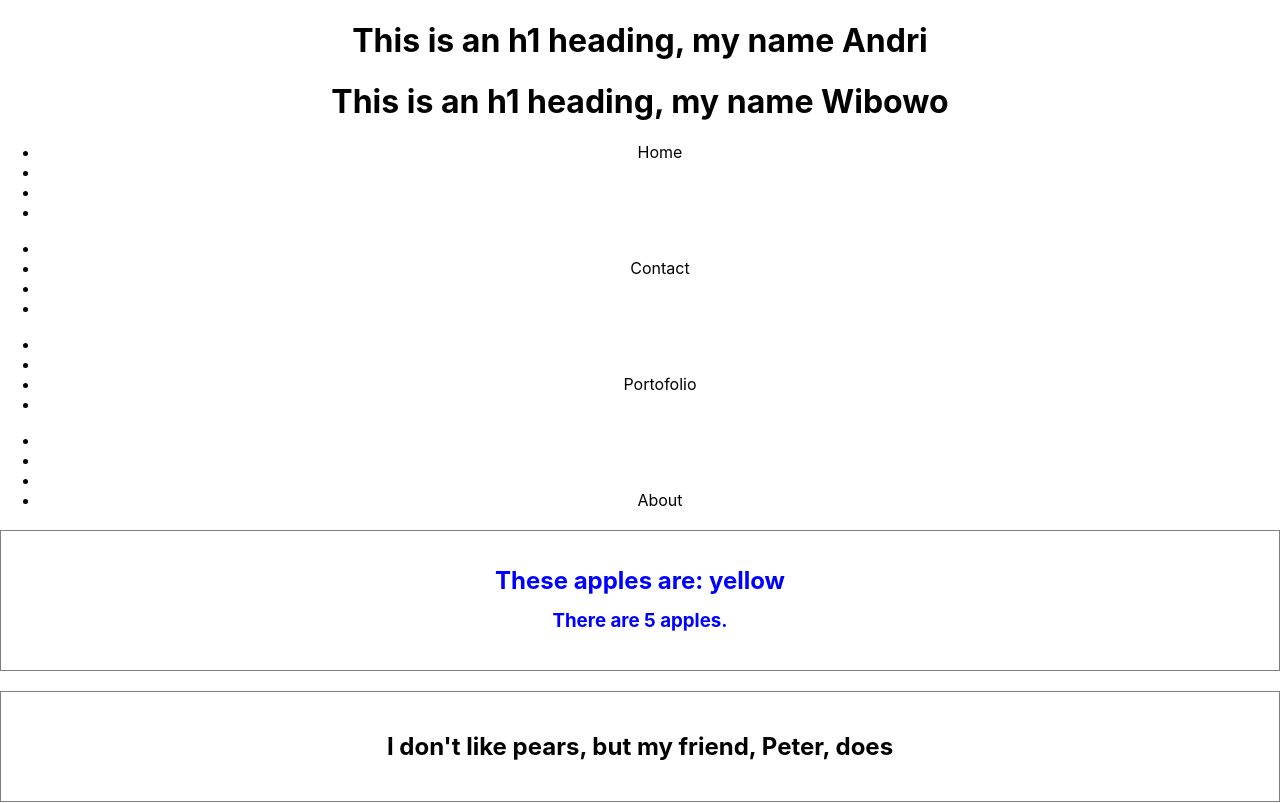
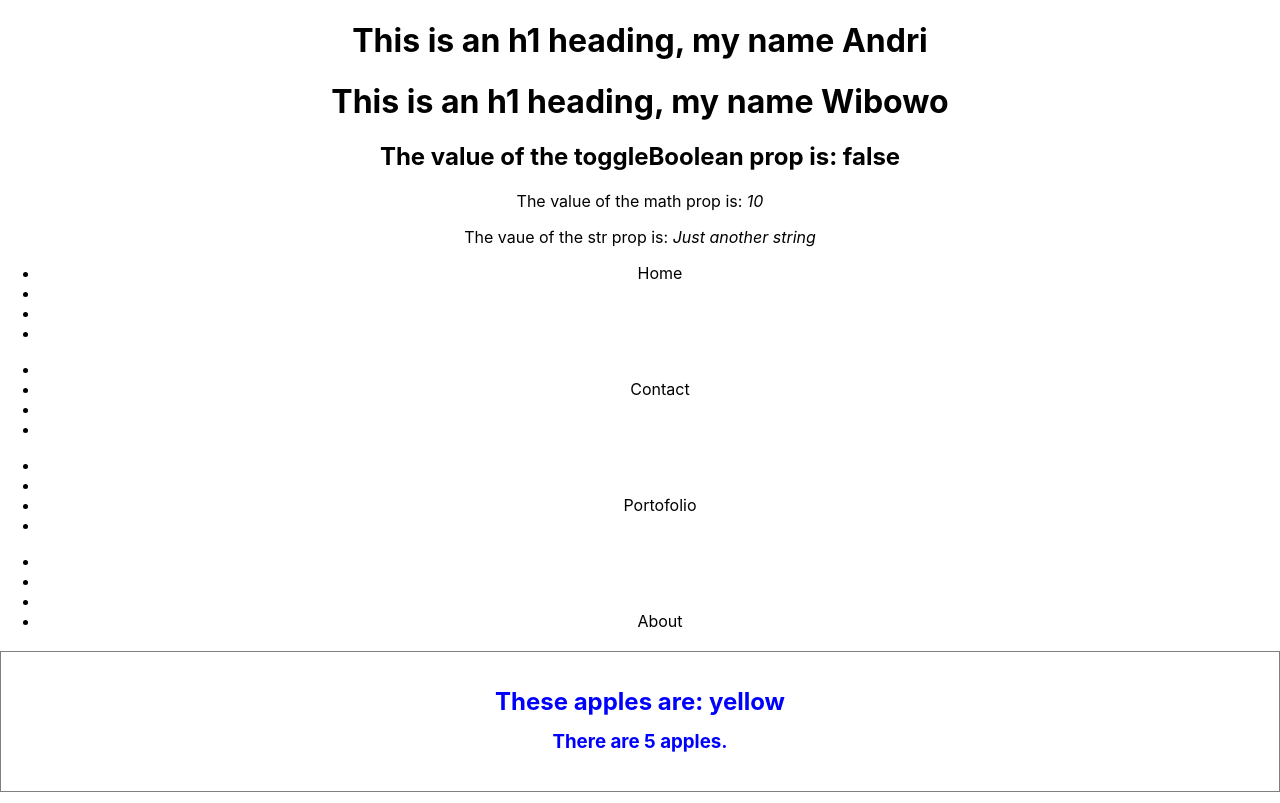
Before and after one commit to devandri/basic-react, a React (Create React App) app: page / in a window 1280 px wide. Shown: the top 803 px of the page. Built offline with nearby package versions, Linux system fonts and the light colour scheme.

Commit message:
practice(basic): split exercise in function

```diff
--- a/src/App.js
+++ b/src/App.js
@@ -8,17 +8,36 @@
 import Promo from './components/Promo';
 import Nav from './components/Nav';
 
+const bool = true
+const str1 = "Just"
+
+function Example(props) {
+  return (
+    <div>
+      <h2>The value of the toggleBoolean prop is: {props.toggleBoolean.toString()}</h2>
+      <p>The value of the math prop is: <em>{props.math}</em></p>
+      <p>The vaue of the str prop is: <em>{props.str}</em></p>
+    </div>
+
+  )
+}
+
 function Header() {
   return (<h1>
     Hello world!
   </h1>)
 }
 
-function App() {
+function PracticeComponentProperties() {
   return (
-    <div className='App'>
+    <div>
       <Heading name='Andri'/>
       <Heading name='Wibowo'/>
+      <Example
+        toggleBoolean={!bool}
+        math={(10+20)/3}
+        str={str1 + ' another ' + 'string'}
+      />
       <Nav first="Home" />
       <Nav second="Contact" />
       <Nav third="Portofolio" />
@@ -39,4 +58,12 @@
   )
 }
 
+function App() {
+  return (
+    <div className='App'>
+      <PracticeComponentProperties />
+    </div>
+  )
+}
+
 export default App;
```
